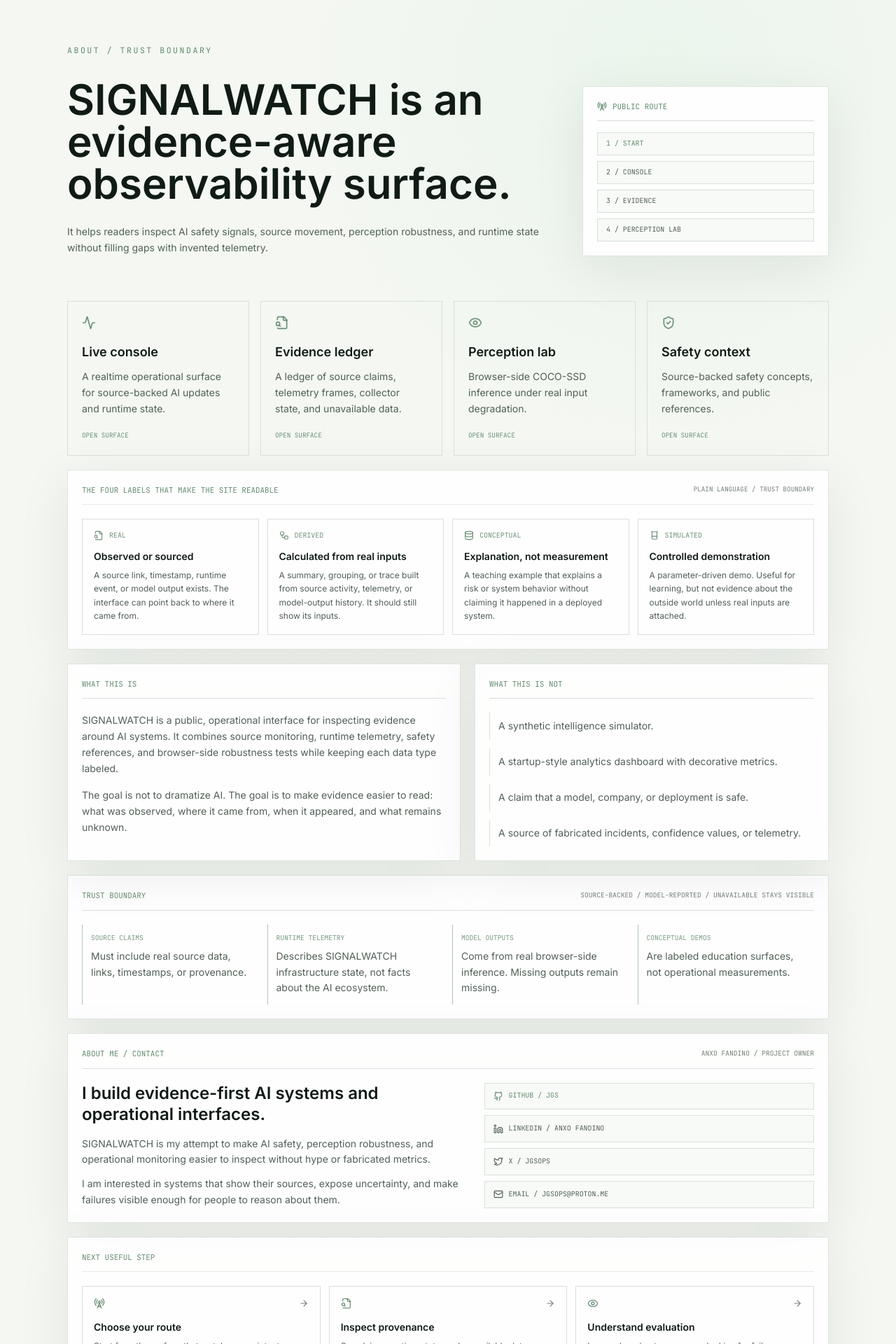
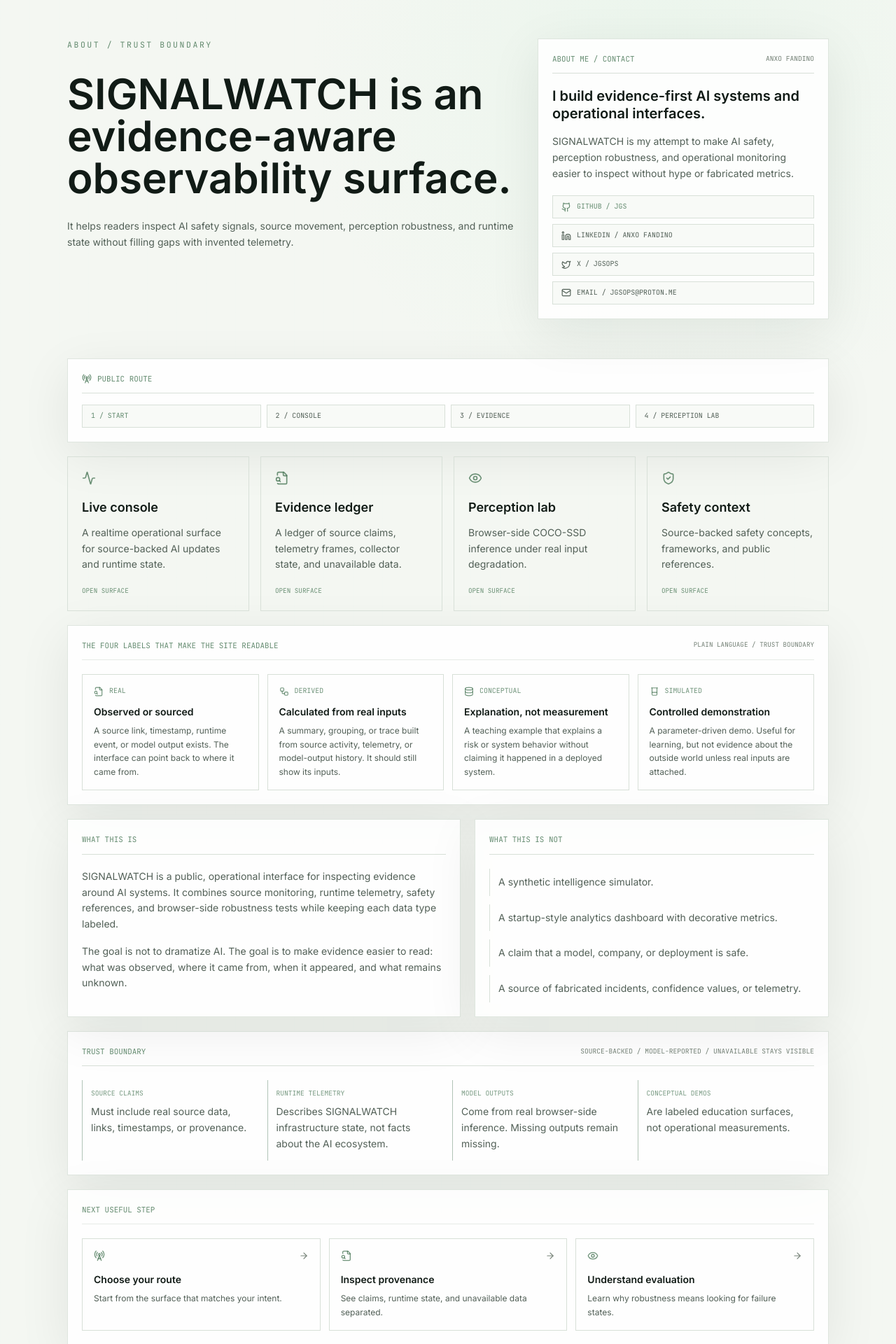
Before and after one commit to jgs/signalwatch, a Next.js app in the folder frontend/: page /about in a window 1280 px wide. Shown: the part 100-2020 px from the top of the page at 70% size. Built offline with nearby package versions, Linux system fonts and the light colour scheme.

Commit message:
more visible

```diff
--- a/frontend/app/about/page.tsx
+++ b/frontend/app/about/page.tsx
@@ -81,7 +81,7 @@ export default function AboutPage() {
       <section className="relative mx-auto max-w-6xl px-5 py-8 md:px-8 md:py-12">
         <OperationalNav active="about" />
 
-        <header className="grid gap-8 py-12 md:py-16 lg:grid-cols-[1fr_22rem] lg:items-end">
+        <header className="grid gap-8 py-10 md:py-14 lg:grid-cols-[1fr_26rem] lg:items-start">
           <div>
             <div className="font-mono text-[0.72rem] uppercase tracking-[0.22em] text-signal-green/80">about / trust boundary</div>
             <h1 className="mt-8 max-w-4xl text-4xl font-semibold leading-tight md:text-6xl">
@@ -91,19 +91,21 @@ export default function AboutPage() {
               It helps readers inspect AI safety signals, source movement, perception robustness, and runtime state without filling gaps with invented telemetry.
             </p>
           </div>
-          <div className="console-panel p-5">
+          <AboutMePanel compact />
+        </header>
+
+        <section className="mb-5 console-panel p-5">
           <div className="flex items-center gap-2 border-b border-signal-line pb-3 font-mono text-[0.68rem] uppercase text-signal-green/80">
             <RadioTower className="h-3.5 w-3.5" />
             public route
           </div>
-            <div className="mt-4 grid gap-2 font-mono text-[0.62rem] uppercase">
+          <div className="mt-4 grid gap-2 font-mono text-[0.62rem] uppercase md:grid-cols-4">
             <Link href="/start" className="border border-signal-line bg-signal-panel2/60 px-3 py-2 text-signal-green/80 transition hover:border-signal-green/50">1 / start</Link>
             <Link href="/console" className="border border-signal-line bg-signal-panel2/60 px-3 py-2 text-signal-muted transition hover:border-signal-green/50 hover:text-signal-text">2 / console</Link>
             <Link href="/evidence" className="border border-signal-line bg-signal-panel2/60 px-3 py-2 text-signal-muted transition hover:border-signal-green/50 hover:text-signal-text">3 / evidence</Link>
             <Link href="/labs/perception" className="border border-signal-line bg-signal-panel2/60 px-3 py-2 text-signal-muted transition hover:border-signal-green/50 hover:text-signal-text">4 / perception lab</Link>
           </div>
-          </div>
-        </header>
+        </section>
 
         <section className="grid gap-4 md:grid-cols-2 xl:grid-cols-4">
           {surfaces.map((surface) => (
@@ -153,22 +155,30 @@ export default function AboutPage() {
           </div>
         </section>
 
-        <section className="mt-5 console-panel p-5">
-          <div className="flex flex-col justify-between gap-3 border-b border-signal-line pb-3 md:flex-row md:items-center">
+        <div className="mt-5">
+          <NextStepRail steps={nextSteps} />
+        </div>
+
+        <SystemStatusBar />
+      </section>
+    </main>
+  );
+}
+
+function AboutMePanel({ compact = false }: { compact?: boolean }) {
+  return (
+    <aside className="console-panel p-5">
+      <div className="flex flex-col justify-between gap-2 border-b border-signal-line pb-3 md:flex-row md:items-center">
         <div className="font-mono text-[0.68rem] uppercase text-signal-green/80">about me / contact</div>
-            <div className="font-mono text-[0.6rem] uppercase text-signal-dim">Anxo Fandino / project owner</div>
+        <div className="font-mono text-[0.6rem] uppercase text-signal-dim">Anxo Fandino</div>
       </div>
-          <div className="mt-5 grid gap-5 lg:grid-cols-[1fr_.85fr]">
-            <div>
-              <h2 className="text-2xl font-semibold leading-tight text-signal-text">I build evidence-first AI systems and operational interfaces.</h2>
+      <h2 className={`${compact ? "mt-5 text-xl" : "mt-5 text-2xl"} font-semibold leading-tight text-signal-text`}>
+        I build evidence-first AI systems and operational interfaces.
+      </h2>
       <p className="mt-4 text-sm leading-relaxed text-signal-muted">
         SIGNALWATCH is my attempt to make AI safety, perception robustness, and operational monitoring easier to inspect without hype or fabricated metrics.
       </p>
-              <p className="mt-3 text-sm leading-relaxed text-signal-muted">
-                I am interested in systems that show their sources, expose uncertainty, and make failures visible enough for people to reason about them.
-              </p>
-            </div>
-            <div className="grid gap-2 font-mono text-[0.62rem] uppercase">
+      <div className="mt-5 grid gap-2 font-mono text-[0.62rem] uppercase">
         <ContactLink href="https://github.com/jgs" icon={Github} label="github / jgs" primary />
         <ContactLink href="https://www.linkedin.com/in/anxo-fandi%C3%B1o-65094a217" icon={Linkedin} label="linkedin / Anxo Fandino" />
         <ContactLink href="https://x.com/jgsops" icon={Twitter} label="x / jgsops" />
@@ -177,16 +187,7 @@ export default function AboutPage() {
           email / jgsops@proton.me
         </div>
       </div>
-          </div>
-        </section>
-
-        <div className="mt-5">
-          <NextStepRail steps={nextSteps} />
-        </div>
-
-        <SystemStatusBar />
-      </section>
-    </main>
+    </aside>
   );
 }
 
```
Lines whose indentation alone changed are shown as unchanged.
